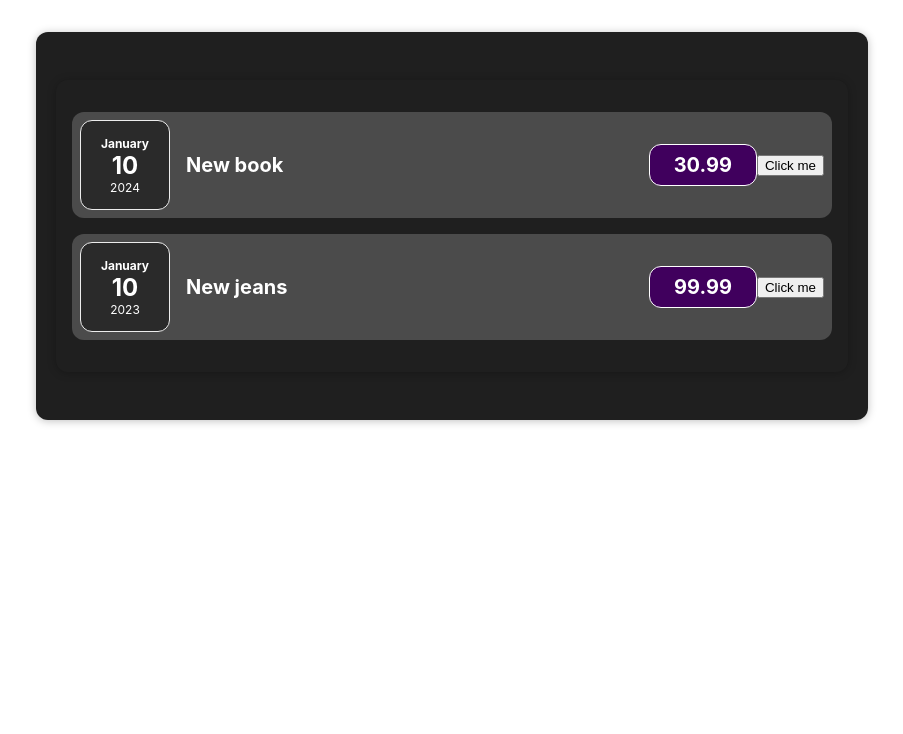
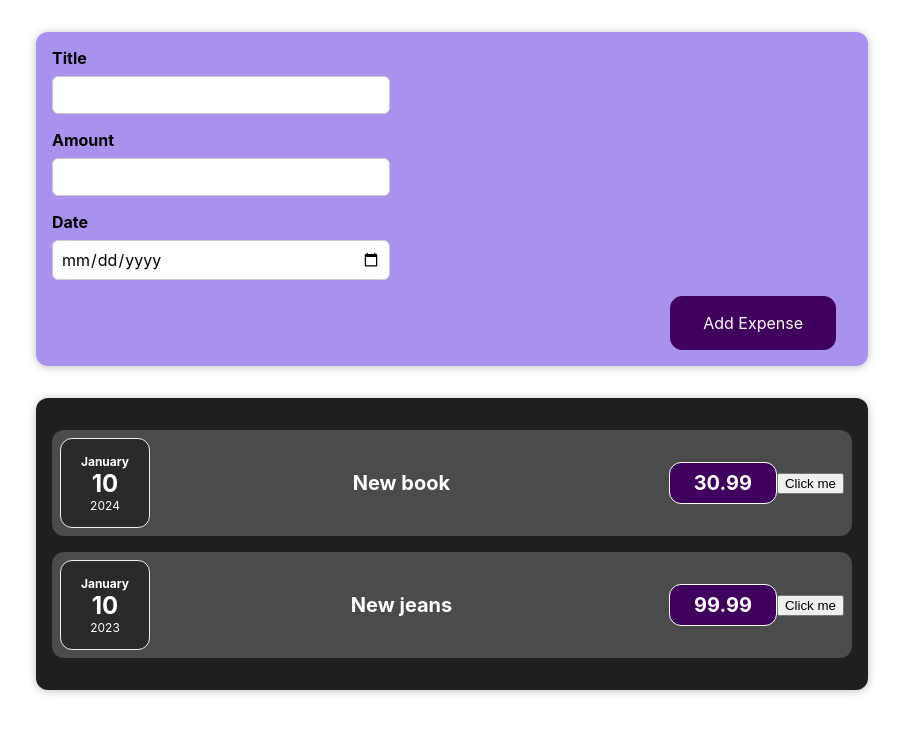
Before and after one commit to essandora/expenses-react-proj, a React (Create React App) app: page / in a window 1280 px wide. Shown: the top 734 px of the page, without its empty margins (188-1091 px from the left). Built offline with nearby package versions, Linux system fonts and the light colour scheme.

Commit message:
Added NewExpense and ExpenseForm

```diff
--- a/src/App.js
+++ b/src/App.js
@@ -1,10 +1,12 @@
 import './App.css';
 import Expenses from './components/Expenses/Expenses';
+import NewExpense from './components/NewExpense/NewExpense'
 
 const App = () => {
 
   return (
-    <div className="expenses">
+    <div className="App">
+      <NewExpense></NewExpense>
       <Expenses expenses={Expenses}
       />
     </div>
--- /dev/null
+++ b/src/components/NewExpense/ExpenseForm.css
@@ -0,0 +1,26 @@
+.new-expense__controls {
+    display: flex;
+    flex-wrap: wrap;
+    gap: 1rem;
+    margin-bottom: 1rem;
+    text-align: left;
+}
+
+.new-expense__control label {
+    font-weight: bold;
+    margin-bottom: 0.5rem;
+    display: block;
+}
+
+.new-expense__control input {
+    font: inherit;
+    padding: 0.5rem;
+    border-radius: 6px;
+    border: 1px solid #ccc;
+    width: 20rem;
+    max-width: 100%;
+}
+
+.new-expense__actions {
+    text-align: right;
+}
--- /dev/null
+++ b/src/components/NewExpense/ExpenseForm.js
@@ -0,0 +1,33 @@
+import './ExpenseForm.css'
+
+const ExpenseForm = (props) => {
+    return(
+        <form>
+            <div>
+                <div class="new-expense__controls">
+                    <div class="new-expense__control">
+                        <label>Title</label>
+                        <input type="text"/>
+                    </div>
+                </div>
+                <div class="new-expense__controls">
+                    <div class="new-expense__control">
+                        <label>Amount</label>
+                        <input type="number" min="0.01" step="0.01"/>
+                    </div>
+                </div>
+                <div class="new-expense__controls">
+                    <div class="new-expense__control">
+                        <label>Date</label>
+                        <input type="date" min="2024-01-01" max="2026-01-31"/>
+                    </div>
+                </div>
+            </div>
+            <div class="new-expense__actions">
+                <button type="submit">Add Expense</button>
+            </div>
+        </form>
+    )
+}
+
+export default ExpenseForm
--- /dev/null
+++ b/src/components/NewExpense/NewExpense.css
@@ -0,0 +1,38 @@
+.new-expense {
+    background-color: #a892ee;
+    padding: 1rem;
+    margin: 2rem auto;
+    width: 50rem;
+    max-width: 95%;
+    border-radius: 12px;
+    text-align: center;
+    box-shadow: 0 1px 8px rgba(0, 0, 0, 0.25);
+}
+
+.new-expense button {
+    font: inherit;
+    cursor: pointer;
+    padding: 1rem 2rem;
+    border: 1px solid #40005d;
+    background-color: #40005d;
+    color: white;
+    border-radius: 12px;
+    margin-right: 1rem;
+}
+
+.new-expense button:hover,
+.new-expense button:active {
+    background-color: #510674;
+    border-color: #510674;
+}
+
+.new-expense button.alternative {
+    color: #220131;
+    border-color: transparent;
+    background-color: transparent;
+}
+
+.new-expense button.alternative:hover,
+.new-expense button.alternative:active {
+    background-color: #ddb3f8;
+}
--- /dev/null
+++ b/src/components/NewExpense/NewExpense.js
@@ -0,0 +1,12 @@
+import './NewExpense.css'
+import ExpenseForm from "./ExpenseForm"
+
+const NewExpense = (props) => {
+    return(
+        <div class="new-expense">
+            <ExpenseForm/>
+        </div>
+    )
+}
+
+export default NewExpense
```
